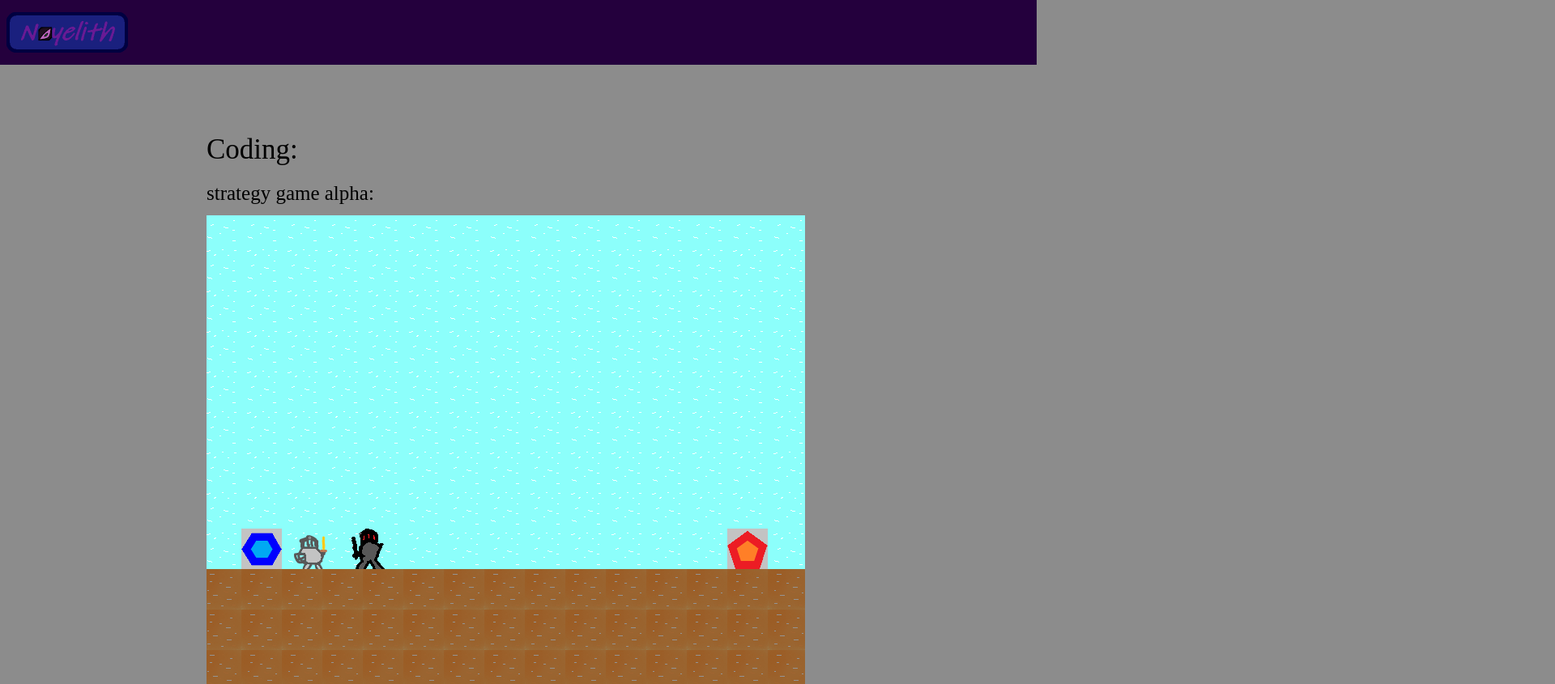
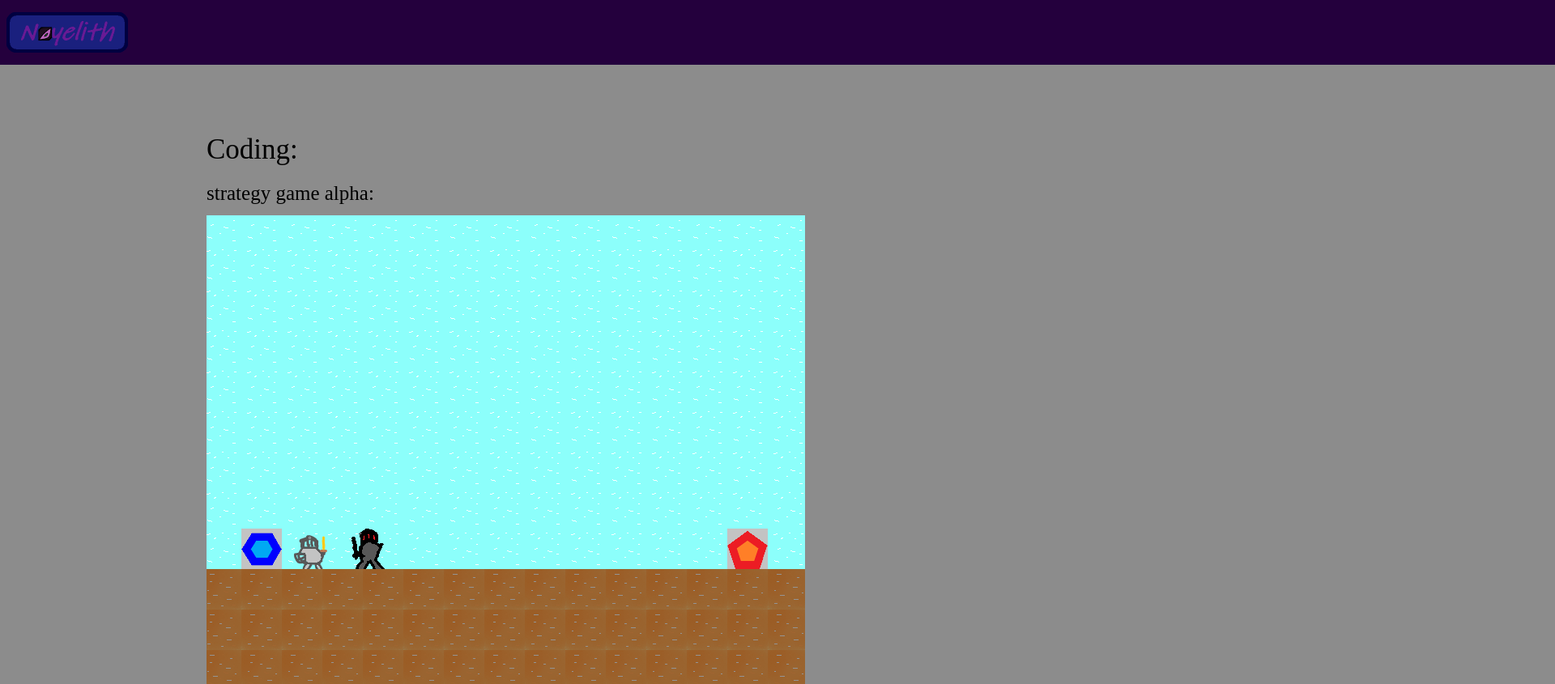
Before and after one commit to neyelith/neyelith.github.io, a plain HTML site: page index.html in a window 1280 px wide. Shown: the top 845 px of the page at 81% size, 1920 px wide, since content can reach past the window. Drawn offline with Linux system fonts and the light colour scheme.

Commit message:
Add files via upload

```diff
--- a/index.html
+++ b/index.html
@@ -12,6 +12,7 @@
 
     <a href="index.html"><img src="bar.png" style="height:50px;position:absolute;top:15px" /></a>
 
+    <p><img src="darkm.png" style="position:absolute;left:0px;top:0px;width:1920px;height:80px;z-index:-10" /></p>
     <p><img src="darkm.png" style="position:absolute;left:0px;top:0px;width:100%;height:80px;z-index:-10" /></p>
 
     <p style="position:absolute;top:130px;left:255px;font-size:35px;font-palette:light">Coding:</p>
```
